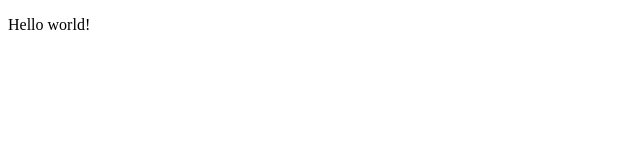
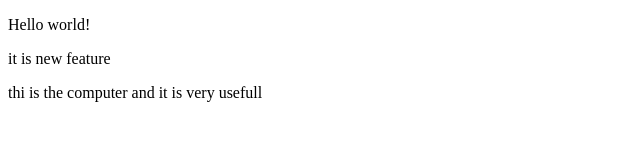
Before and after one commit to ethitsanjana735-gif/localRepo_demo, a plain HTML site: page index.html in a window 1280 px wide. Shown: the whole page, without its empty margins (0-640 px from the left). Drawn offline with Linux system fonts and the light colour scheme.

Commit message:
some update

```diff
--- a/index.html
+++ b/index.html
@@ -7,5 +7,7 @@
 
 <body>
     <p> Hello world!</p>
+    <p> it is new feature</p>
+    <p> thi is the computer and it is very usefull</p>
 </body>
 </html>
```
